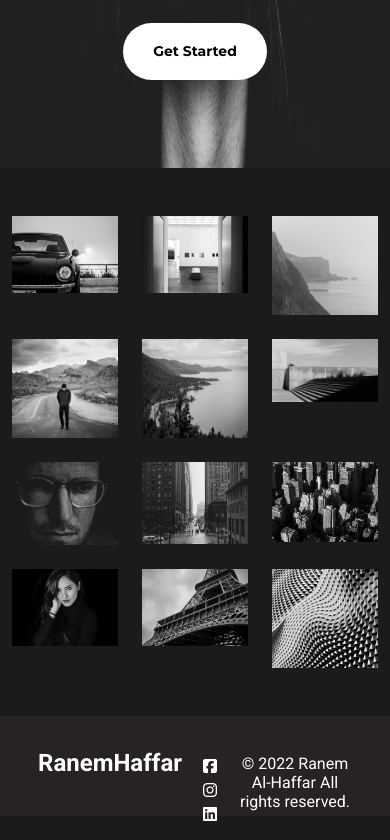
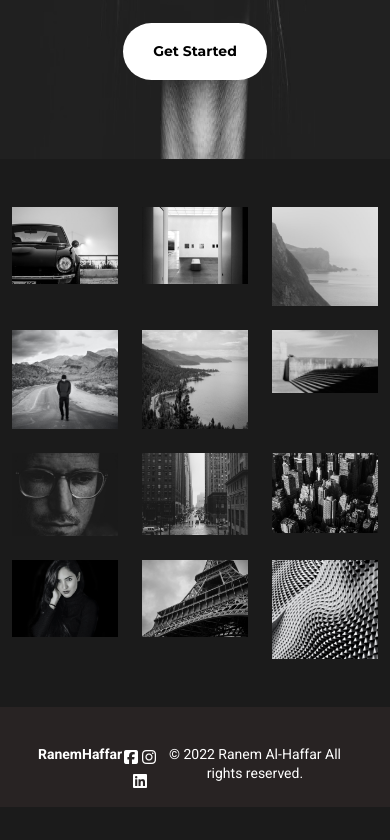
Before and after one commit to Ranem97/Photography-Project, a plain HTML site: page index.html in a window 390 px wide. Shown: the part 741-1581 px from the top of the page. After the commit the page ends 1548 px from the top, so only its background shows below. Drawn offline with nearby package versions, Linux system fonts and the light colour scheme; a web font is replaced by a local one.

Commit message:
change hero height

```diff
--- a/index.html
+++ b/index.html
@@ -102,7 +102,7 @@
             </div>
         </div>
     </div>
-    <footer class="d-flex justify-content-between">
+    <footer class="d-flex justify-content-between mt-5">
         <h3>RanemHaffar</h3>
         <div class="social">
             <a href="#" target="_blank">
--- a/src/styles.css
+++ b/src/styles.css
@@ -16,7 +16,7 @@ body {
   color: var(--primary-color);
   background-image: url("../images/bg.jpg");
   background-size: 100% 100%;
-  height: 909px;
+  height: 900px;
   background-repeat: no-repeat;
 
   font-style: normal;
@@ -92,3 +92,13 @@ footer h3 {
   font-size: 24px;
   line-height: 19px;
 }
+
+@media (max-width: 960px) {
+  footer h3,
+  footer h4 {
+    font-size: 14px;
+  }
+  footer .social a {
+    padding: 0;
+  }
+}
```
